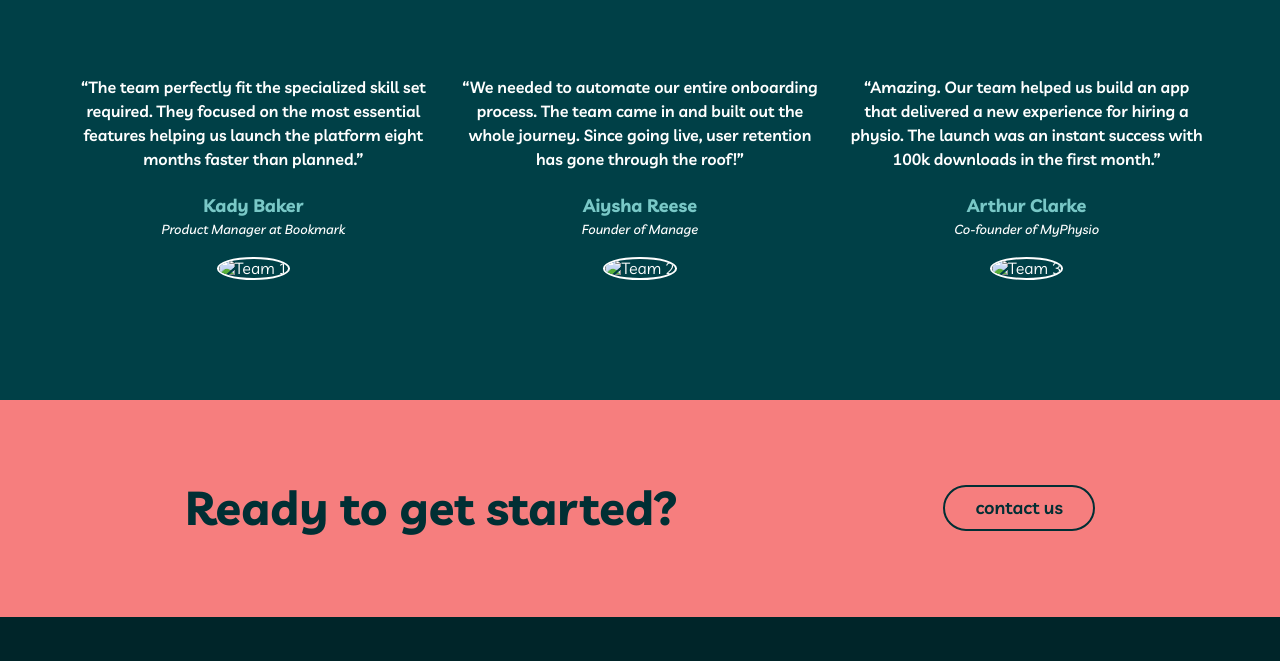
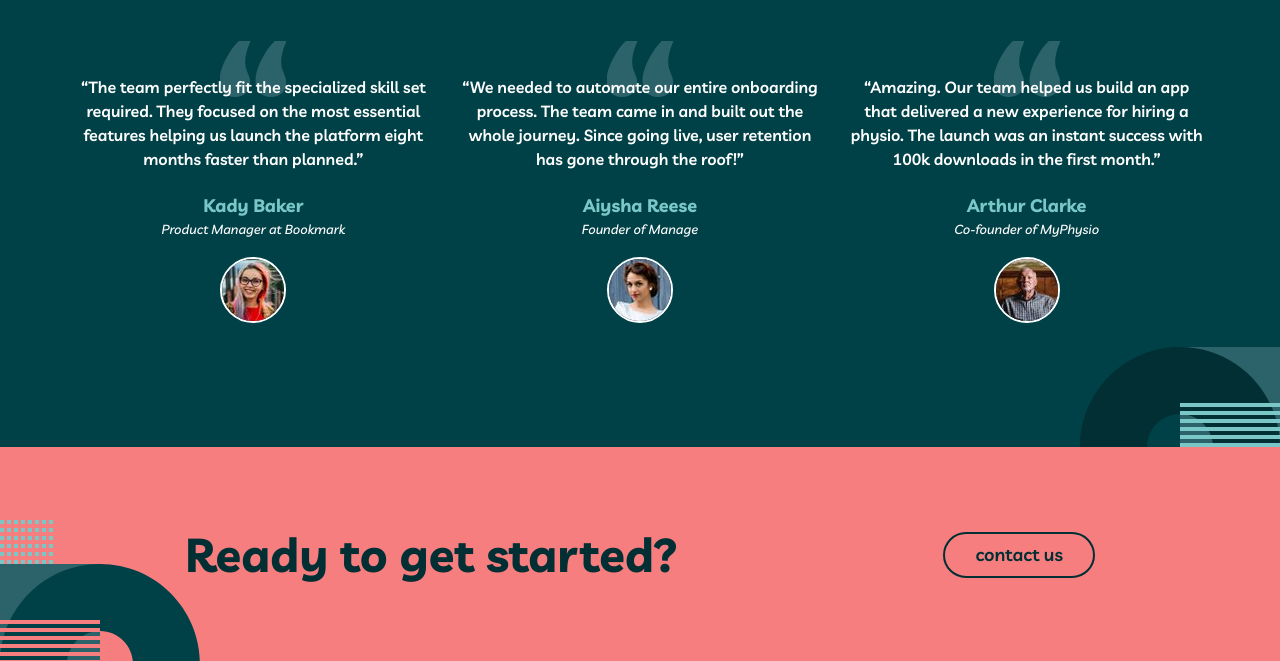
Before and after one commit to youssef579/multi-page-website-teal, a plain HTML site: page index.html in a window 1280 px wide. Shown: the part 1591-2252 px from the top of the page. Drawn offline with Linux system fonts and the light colour scheme; the site is published under a folder, as on GitHub Pages, so addresses that start at the root find nothing.

Commit message:
Fix some issues

```diff
--- a/index.html
+++ b/index.html
@@ -105,21 +105,21 @@
                         features helping us launch the platform eight months faster than planned.</q>
                     <p class="blue name">kady baker</p>
                     <p class="job"><i>Product Manager at Bookmark</i></p>
-                    <img src="/images/team/team1.jpg" alt="Team 1">
+                    <img src="./images/team/team1.jpg" alt="Team 1">
                 </div>
                 <div class="box">
                     <q>We needed to automate our entire onboarding process. The team came in and built out the whole
                         journey. Since going live, user retention has gone through the roof!</q>
                     <p class="blue name">Aiysha Reese</p>
                     <p class="job"><i>Founder of Manage</i></p>
-                    <img src="/images/team/team2.jpg" alt="Team 2">
+                    <img src="./images/team/team2.jpg" alt="Team 2">
                 </div>
                 <div class="box">
                     <q>Amazing. Our team helped us build an app that delivered a new experience for hiring a physio. The
                         launch was an instant success with 100k downloads in the first month.</q>
                     <p class="blue name">Arthur Clarke</p>
                     <p class="job"><i>Co-founder of MyPhysio</i></p>
-                    <img src="/images/team/team3.jpg" alt="Team 3">
+                    <img src="./images/team/team3.jpg" alt="Team 3">
                 </div>
             </div>
         </div>
--- a/sass/layout/_advantages.scss
+++ b/sass/layout/_advantages.scss
@@ -47,7 +47,7 @@
 
     &::before {
         z-index: -1;
-        @include floating-image("/images/patterns/pattern4.svg", ("bottom": 0, "right": 0), 50%, 200px, 244px);
+        @include floating-image("../images/patterns/pattern4.svg", ("bottom": 0, "right": 0), 50%, 200px, 244px);
     }
 
     @media (width <=798px) {
--- a/sass/layout/_banner.scss
+++ b/sass/layout/_banner.scss
@@ -6,6 +6,7 @@
     background-color: $orange;
     color: $darker-green;
     padding-block: 50px;
+    position: relative;
 
     .container {
         max-width: 950px;
@@ -26,7 +27,7 @@
 
     &::before {
         z-index: -1;
-        @include floating-image("/images/patterns/pattern5.svg", ("bottom": 0, "left": 0), 0, 200px, 144px);
+        @include floating-image("../images/patterns/pattern5.svg", ("bottom": 0, "left": 0), 0, 200px, 144px);
     }
 
     @media (width <= 656px) {
--- a/sass/layout/_global-rules.scss
+++ b/sass/layout/_global-rules.scss
@@ -11,6 +11,7 @@
 }
 
 body {
+    background-color: $green;
     color: white;
     font-family: Livvic, sans-serif;
 }
--- a/sass/layout/_header.scss
+++ b/sass/layout/_header.scss
@@ -97,7 +97,7 @@ header {
                 }
 
                 &::before {
-                    @include floating-image("/images/patterns/pattern1.svg", ("bottom": 0, "right": 0), 50%, 200px, 200px);
+                    @include floating-image("../images/patterns/pattern1.svg", ("bottom": 0, "right": 0), 50%, 200px, 200px);
                 }
             }
         }
--- a/sass/layout/_landing-page.scss
+++ b/sass/layout/_landing-page.scss
@@ -36,12 +36,12 @@ main {
     }
 
     &::after {
-        @include floating-image("/images/patterns/pattern2.svg", ("bottom": 0, "right": 8vw), 0, 358px, 100px);
+        @include floating-image("../images/patterns/pattern2.svg", ("bottom": 0, "right": 8vw), 0, 358px, 100px);
     }
 
     &::before {
         z-index: -1;
-        @include floating-image("/images/patterns/pattern3.svg", ("top": 50%, "left": 0), -50% calc(-50% - 95.55px / 2) , 200px, 200px);
+        @include floating-image("../images/patterns/pattern3.svg", ("top": 50%, "left": 0), -50% calc(-50% - 95.55px / 2) , 200px, 200px);
     }
 
     @media (width <= 800px) {
--- a/sass/layout/_stories.scss
+++ b/sass/layout/_stories.scss
@@ -49,17 +49,17 @@
 
                 &::before {
                     z-index: -1;
-                    @include floating-image("/images/quotes.svg", ("left": 50%, "bottom": 100%), -50% 22px, 67px, 56px);
+                    @include floating-image("../images/quotes.svg", ("left": 50%, "bottom": 100%), -50% 22px, 67px, 56px);
                 }
             }
         }
     }
 
     &::before {
-        @include floating-image("/images/patterns/pattern6.svg", ("top": 0, "left": 0), 0, 147px, 100px);
+        @include floating-image("../images/patterns/pattern6.svg", ("top": 0, "left": 0), 0, 147px, 100px);
     }
 
     &::after {
-        @include floating-image("/images/patterns/pattern7.svg", ("bottom": 0, "right": 0), 0, 200px, 100px);
+        @include floating-image("../images/patterns/pattern7.svg", ("bottom": 0, "right": 0), 0, 200px, 100px);
     }
 }
```
Also changed, not shown: css/main.css, 1 other file.
